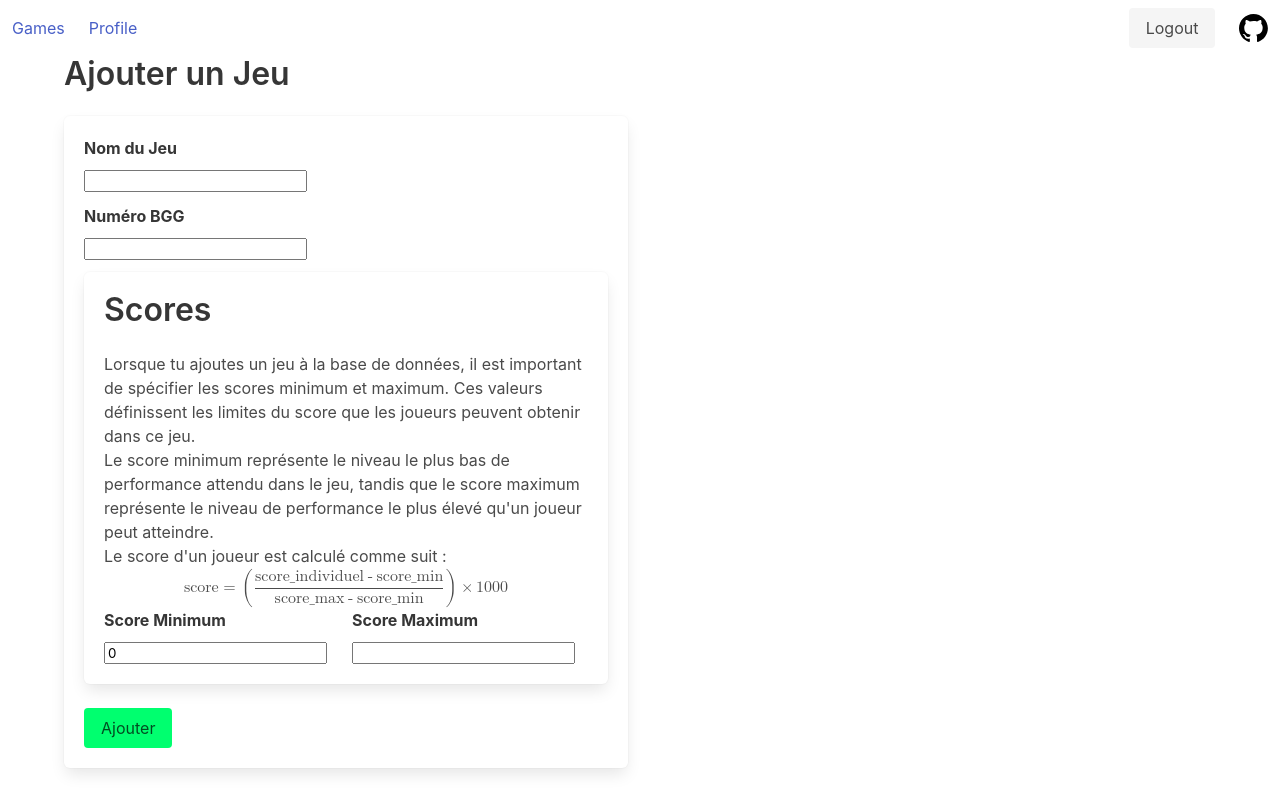
After one commit to renaudcepre/archigame-django, a Django app: page /games/add in a window 1280 px wide. The commit adds this page. Run offline with Django 5.2, Linux system fonts and the light colour scheme; a user stored in the database is signed in.

Commit message:
add so many stuff

```diff
--- a/archigame/urls.py
+++ b/archigame/urls.py
@@ -1,14 +1,17 @@
+from django.contrib import admin
+from django.contrib.auth.views import LoginView, LogoutView
+from django.urls import path, include
 
-from django.contrib import admin
-from django.contrib.auth.views import LoginView
-from django.urls import path
-
-from games.views import leaderboards
+from games.views import leaderboards, add_game, GameDetailView, GameUpdateView, game_list
 from users.views import profile_view
 
 urlpatterns = [
-    path('leaderboards/', leaderboards, name='home'),
-    path('login/', LoginView.as_view(template_name='login.html'), name='login'),
+    path('leaderboards/', leaderboards, name='leaderboards'),
+    path("accounts/", include("django.contrib.auth.urls")),
     path('accounts/profile/', profile_view, name='profile'),
     path('admin/', admin.site.urls),
+    path('games/add', add_game, name='add_game'),
+    path('games/', game_list, name='game_list'),
+    path('games/update_game/<int:pk>/', GameUpdateView.as_view(), name='update_game'),
+    path('games/detail/<int:game_id>/', GameDetailView.as_view(), name='game_detail')
 ]
--- a/games/forms.py
+++ b/games/forms.py
@@ -1,6 +1,9 @@
 from django import forms
 from django.core.exceptions import ValidationError
+
+from .models import Game
 from .models import Play
+
 
 class PlayForm(forms.ModelForm):
     class Meta:
@@ -18,3 +21,9 @@ class PlayForm(forms.ModelForm):
                     raise ValidationError("Toutes les extensions doivent appartenir au jeu sélectionné.")
 
         return cleaned_data
+
+
+class GameForm(forms.ModelForm):
+    class Meta:
+        model = Game
+        fields = ['name', 'bgg_number', 'score_min', 'score_max']
--- a/games/models.py
+++ b/games/models.py
@@ -4,8 +4,8 @@ from django.utils import timezone
 
 
 class Game(models.Model):
-    name = models.CharField(max_length=255)
-    bgg_number = models.IntegerField(null=True)
+    name = models.CharField(max_length=255, unique=True)
+    bgg_number = models.IntegerField(null=True, unique=True)
 
     score_min = models.IntegerField(default=0)
     score_max = models.IntegerField()
--- a/games/views.py
+++ b/games/views.py
@@ -1,9 +1,14 @@
+from django.contrib.auth.decorators import login_required
+from django.core.cache import cache
 from django.db.models import Count
-from django.shortcuts import render
+from django.shortcuts import render, redirect
+from django.urls import reverse
+from django.urls import reverse_lazy
+from django.views.generic import DetailView
+from django.views.generic.edit import UpdateView
 
+from .forms import GameForm
 from .models import Game, UserGameScore
-
-from django.core.cache import cache
 
 
 def get_cached_game_list():
@@ -24,3 +29,37 @@ def leaderboards(request):
         leaderboard = UserGameScore.objects.filter(game=game).order_by('-total_score')[:10]
 
     return render(request, 'leaderboards.html', {'game': game, 'leaderboard': leaderboard})
+
+
+@login_required
+def add_game(request):
+    form = GameForm()
+    if request.method == 'POST':
+        form = GameForm(request.POST)
+        if form.is_valid():
+            game = form.save(commit=False)
+            game.save()
+            return redirect(reverse('game_detail',
+                                    args=[game.id]))
+        form = GameForm()
+
+    return render(request, 'games/add_game.html', {'form': form})
+
+
+class GameDetailView(DetailView):
+    model = Game
+    template_name = 'games/detail.html'  # Nom du template pour afficher les détails du jeu
+    context_object_name = 'game'  # Nom de l'objet contextuel dans le template (facultatif)
+    pk_url_kwarg = 'game_id'  # Nom du paramètre dans l'URL qui contient l'ID du jeu
+
+
+class GameUpdateView(UpdateView):
+    model = Game
+    fields = ['name', 'bgg_number', 'score_min', 'score_max']  # Champs que vous voulez mettre à jour
+    template_name = 'games/update.html'  # Template pour le formulaire de mise à jour
+    success_url = reverse_lazy('game_list')  # URL à rediriger après la mise à jour réussie
+
+
+def game_list(request):
+    games = Game.objects.all()
+    return render(request, 'games/list.html', {'games': games})
--- /dev/null
+++ b/templates/games/add_game.html
@@ -0,0 +1,88 @@
+{% extends "base.html" %}
+
+{% block content %}
+    <div class="container">
+
+        <h1 class="title">Ajouter un Jeu</h1>
+        <div class="columns">
+            <div class="column is-half">
+
+                <form method="post" class="box">
+                    {% csrf_token %}
+                    <div class="field">
+                        <label class="label">Nom du Jeu</label>
+                        <div class="control">
+                            {{ form.name }}
+                        </div>
+                    </div>
+                    <div class="field">
+                        <label class="label">Numéro BGG</label>
+                        <div class="control">
+                            {{ form.bgg_number }}
+                        </div>
+                    </div>
+                    <div class="box">
+                        <h3 class="title">Scores</h3>
+                        <p>Lorsque tu ajoutes un jeu à la base de données, il est important de spécifier les scores
+                            minimum
+                            et maximum. Ces valeurs définissent les limites du score que les joueurs peuvent obtenir
+                            dans ce
+                            jeu.</p>
+
+                        <p>Le score minimum représente le niveau le plus bas de performance attendu dans le jeu, tandis
+                            que
+                            le score maximum représente le niveau de performance le plus élevé qu'un joueur peut
+                            atteindre.</p>
+
+                        <p>Le score d'un joueur est calculé comme suit :</p>
+
+                        <math xmlns="http://www.w3.org/1998/Math/MathML" display="block">
+                            <mrow>
+                                <mi>score</mi>
+                                <mo>=</mo>
+                                <mrow>
+                                    <mrow>
+                                        <mo>(</mo>
+                                        <mfrac>
+                                            <mrow>
+                                                <mi>score_individuel</mi>
+                                                <mo>-</mo>
+                                                <mi>score_min</mi>
+                                            </mrow>
+                                            <mrow>
+                                                <mi>score_max</mi>
+                                                <mo>-</mo>
+                                                <mi>score_min</mi>
+                                            </mrow>
+                                        </mfrac>
+                                        <mo>)</mo>
+                                    </mrow>
+                                    <mo>&#x00D7;</mo>
+                                    <mn>1000</mn>
+                                </mrow>
+                            </mrow>
+                        </math>
+
+
+                        <div class="field is-grouped">
+                            <div class="control is-expanded">
+                                <label class="label">Score Minimum</label>
+                                {{ form.score_min }}
+                            </div>
+                            <div class="control is-expanded">
+                                <label class="label">Score Maximum</label>
+                                {{ form.score_max }}
+                            </div>
+                        </div>
+
+                    </div>
+                    <div class="field">
+                        <div class="control">
+                            <button type="submit" class="button is-primary">Ajouter</button>
+                        </div>
+                    </div>
+                </form>
+            </div>
+        </div>
+    </div>
+{% endblock %}
--- a/templates/navbar.html
+++ b/templates/navbar.html
@@ -1,10 +1,28 @@
+{% load static %}
 <nav class="navbar" role="navigation" aria-label="main navigation">
+    <div class="navbar-brand">
+        <!-- Logo -->
+
+    </div>
+
     <div id="navbarBasicExample" class="navbar-menu">
+        <div class="navbar-start">
+            <div class="navbar-item">
+                <a href="{% url 'game_list' %}">Games</a>
+            </div>
+
+            <div class="navbar-item">
+                <a href="{% url 'profile' %}">Profile</a>
+            </div>
+        </div>
         <div class="navbar-end">
             <div class="navbar-item">
                 <div class="buttons">
                     {% if user.is_authenticated %}
-                        <a href="#" class="button is-light">Log out</a>
+                        <form action="{% url 'logout' %}" method="post">
+                            {% csrf_token %}
+                            <button type="submit" class="button is-light">Logout</button>
+                        </form>
                     {% else %}
                         <a class="button is-primary">
                             <strong>Sign up</strong>
@@ -15,6 +33,9 @@
                     {% endif %}
                 </div>
             </div>
+            <a class="navbar-item" href="https://github.com/renaudcepre/" target="_blank">
+                <img src="{% static 'svg/github_logo.svg' %}" alt="GitHub Logo">
+            </a>
         </div>
     </div>
 </nav>
--- a/users/views.py
+++ b/users/views.py
@@ -1,3 +1,4 @@
+from django.contrib.auth import logout
 from django.contrib.auth.decorators import login_required
 from django.core.handlers.wsgi import WSGIRequest
 from django.shortcuts import render
@@ -5,5 +6,8 @@ from django.shortcuts import render
 
 @login_required
 def profile_view(request: WSGIRequest):
-    print("sdfhoiuh")
     return render(request, 'users/profile.html', {'user': request.user})
+
+def logout_view(request):
+    print("LOGOUT")
+    logout(request)
```
Also changed, not shown: archigame/settings.py (+2 -6 lines), templates/games/detail.html (added, +19 -0 lines), templates/games/list.html (added, +32 -0 lines), templates/games/update.html (added, +23 -0 lines), templates/leaderboards.html (+43 -2 lines), games/migrations/0012_alter_game_name.py (added), games/migrations/0013_alter_game_bgg_number.py (added), static/svg/github_logo.svg (added), templates/registration/login.html (renamed from templates/login.html).
